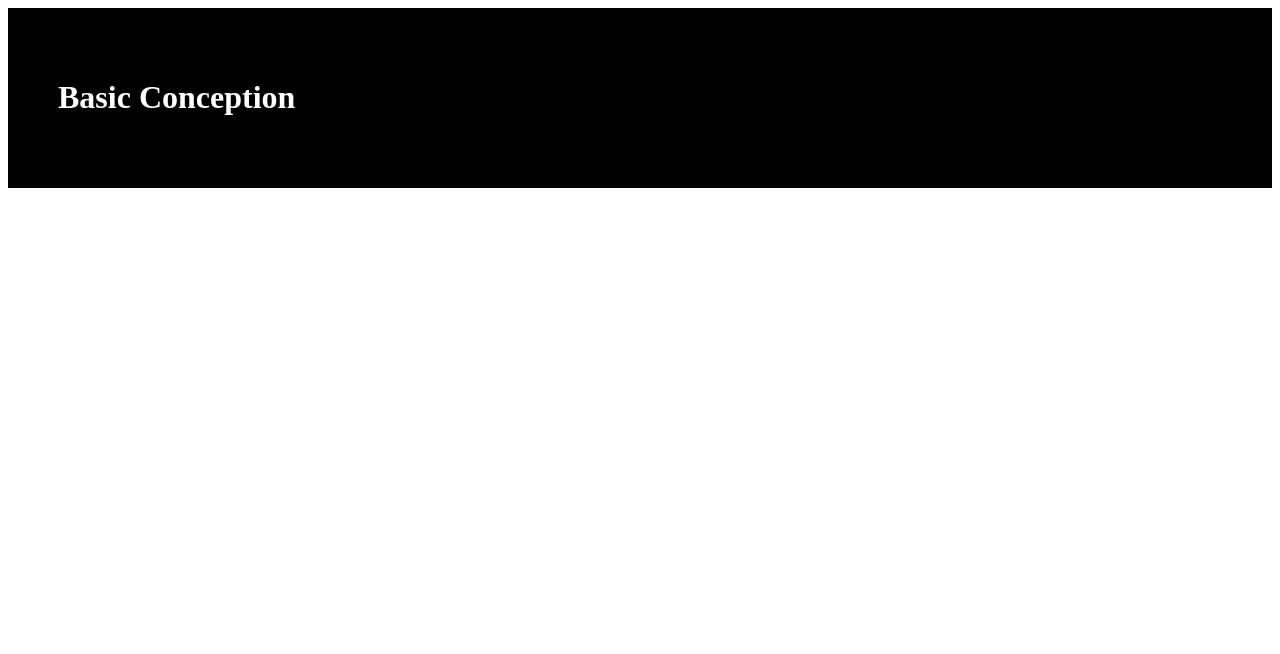
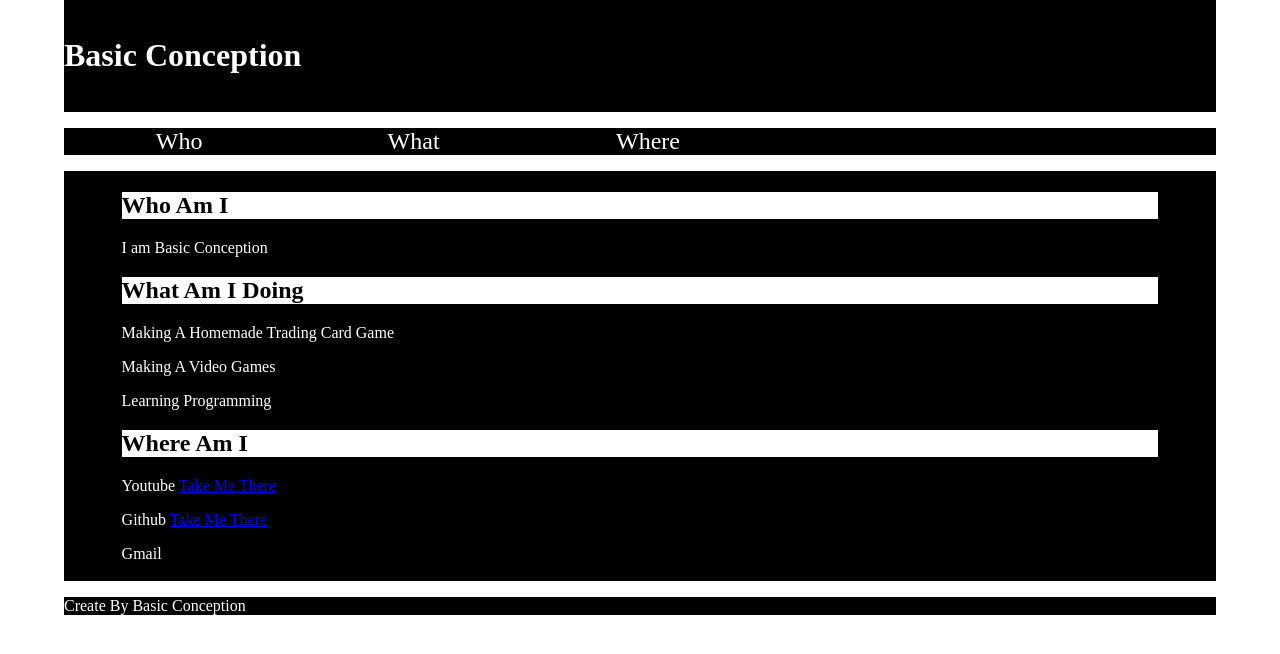
Before and after one commit to basicconception9/basicconception9.github.io, a plain HTML site: page index.html in a window 1280 px wide. Drawn offline with Linux system fonts and the light colour scheme.

Commit message:
a basic version of the site

```diff
--- a/index.css
+++ b/index.css
@@ -1,6 +1,62 @@
+body
+{
+	background-color:rgb(255,255,255);
+	color:rgb(255,255,255);
+	width:90%;
+	margin:0 auto;
+
+}
+
 header
 {
-	background-color:black;
-	color:white;
-	padding:50px;
+	background-color:rgb(0,0,0);
+	padding:1em 0;
 }
+
+nav
+{
+	background-color:rgb(0,0,0);
+	margin-top:1em;
+	padding:0 0;
+
+}
+
+nav a
+{
+	display:inline-block;
+	width:20%;
+	font-size:1.5em;
+	text-align:center;
+
+
+}
+
+nav a:hover
+{
+	background-color:rgb(255,255,255);
+	color:rgb(0,0,0);
+}
+
+main
+{
+	background-color:rgb(0,0,0);
+	margin-top:1em;
+	padding:.1em 0;
+}
+
+section
+{
+	width:90%;
+	margin:0 auto;
+}
+
+section h2
+{
+	background-color:rgb(255,255,255);
+	color:rgb(0,0,0);
+}
+
+footer
+{
+	background-color:rgb(0,0,0);
+}
--- a/index.html
+++ b/index.html
@@ -2,14 +2,47 @@
 <html>
 	<head>
 		<title>Basic Conception</title>
+		<meta charset="utf-8">
 		<link rel='stylesheet' href='index.css'>
 	</head>
 	<body>
+
 		<header>
 			<h1>Basic Conception</h1>
 		</header>
+
+		<nav>
+			<a>Who</a>
+			<a>What</a>
+			<a>Where</a>
+		</nav>
+
 		<main>
+		<section id = "who">
+			<h2>Who Am I</h2>
+			<p>I am Basic Conception </p>
+		</section>
+
+
+		<section>
+			<h2>What Am I Doing</h2>
+			<p>Making A Homemade Trading Card Game</p>
+			<p>Making A Video Games</p>
+			<p>Learning Programming</p>
+		</section>
+
+			<section>
+			<h2>Where Am I</h2>
+			<p>Youtube <a href="https://www.youtube.com/channel/UCVel9FqCJD9uk0vPLkP1qBQ"> Take Me There </a></p>
+			<P>Github <a href="https://github.com/basicconception9">Take Me There</a></p>
+			<p>Gmail</p>
+		</section>
+
 		</main>
+
+		<footer>
+			<p>Create By Basic Conception</p>
+		</footer>
 	</body>
 
 </html>
```
